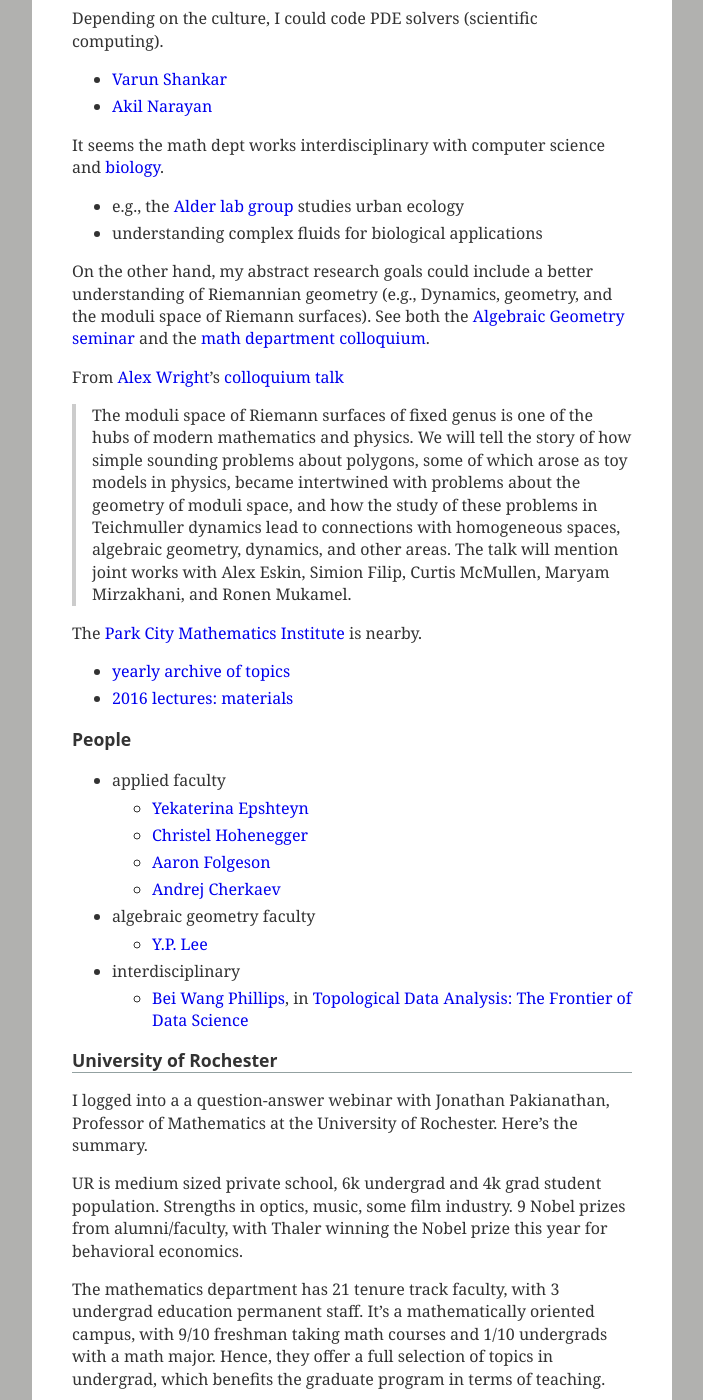
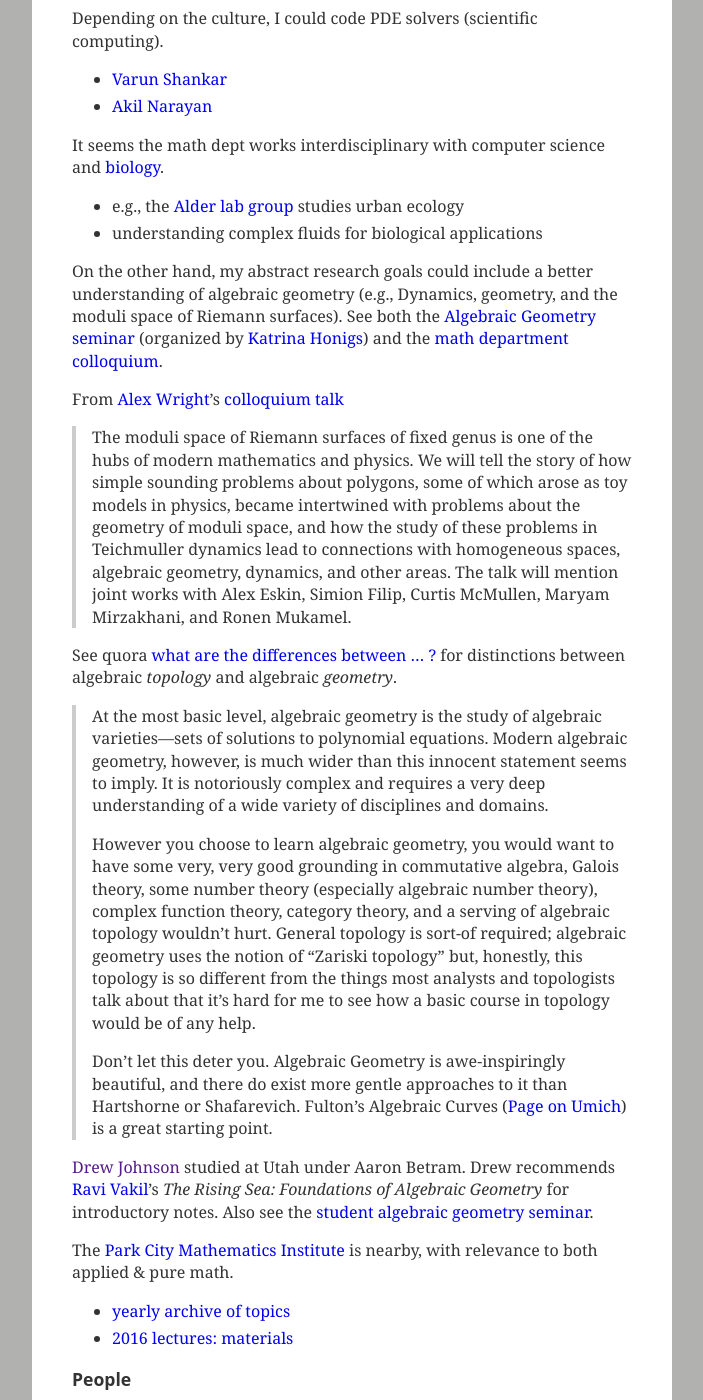
Before and after one commit to coltongrainger/blog, a Jekyll site: the page built from _posts/2017-10-18-grad-school.md, in a window 1280 px wide and 1400 px high, scrolled down 1728 px. Shown: the whole window, without its empty margins (288-991 px from the left). Built offline with Jekyll 4.4.1, drawn with Linux system fonts in a browser that asks for light colours; our own code applies the rules of GitHub Pages for plain Markdown files.

Commit message:
add upto AG.

```diff
--- a/_posts/2017-10-18-grad-school.md
+++ b/_posts/2017-10-18-grad-school.md
@@ -71,12 +71,22 @@ It seems the math dept works interdisciplinary with computer science and [biolog
 - e.g., the [Alder lab group](http://www.math.utah.edu/~adler/) studies urban ecology
 - understanding complex fluids for biological applications
 
-On the other hand, my abstract research goals could include a better understanding of Riemannian geometry (e.g., Dynamics, geometry, and the moduli space of Riemann surfaces). See both the [Algebraic Geometry seminar](https://www.math.utah.edu/agseminar/) and the [math department colloquium](http://www.math.utah.edu/research/colloquia/).
+On the other hand, my abstract research goals could include a better understanding of algebraic geometry (e.g., Dynamics, geometry, and the moduli space of Riemann surfaces). See both the [Algebraic Geometry seminar](https://www.math.utah.edu/agseminar/) (organized by [Katrina Honigs](http://www.math.utah.edu/~honigs/)) and the [math department colloquium](http://www.math.utah.edu/research/colloquia/).
 
 From [Alex Wright](https://web.stanford.edu/~amwright/)'s [colloquium talk](https://www.youtube.com/watch?v=4mY1k4mBi3s)
 > The moduli space of Riemann surfaces of fixed genus is one of the hubs of modern mathematics and physics. We will tell the story of how simple sounding problems about polygons, some of which arose as toy models in physics, became intertwined with problems about the geometry of moduli space, and how the study of these problems in Teichmuller dynamics lead to connections with homogeneous spaces, algebraic geometry, dynamics, and other areas. The talk will mention joint works with Alex Eskin, Simion Filip, Curtis McMullen, Maryam Mirzakhani, and Ronen Mukamel.
 
-The [Park City Mathematics Institute](https://pcmi.ias.edu/) is nearby.
+See quora [what are the differences between ... ?](https://www.quora.com/What-are-the-differences-between-differential-topology-differential-geometry-algebraic-topology-and-algebraic-geometry-In-what-order-does-one-usually-go-about-learning-them) for distinctions between algebraic *topology* and algebraic *geometry*.
+
+> At the most basic level, algebraic geometry is the study of algebraic varieties---sets of solutions to polynomial equations. Modern algebraic geometry, however, is much wider than this innocent statement seems to imply. It is notoriously complex and requires a very deep understanding of a wide variety of disciplines and domains.
+>
+> However you choose to learn algebraic geometry, you would want to have some very, very good grounding in commutative algebra, Galois theory, some number theory (especially algebraic number theory), complex function theory, category theory, and a serving of algebraic topology wouldn't hurt. General topology is sort-of required; algebraic geometry uses the notion of "Zariski topology" but, honestly, this topology is so different from the things most analysts and topologists talk about that it's hard for me to see how a basic course in topology would be of any help.
+>
+> Don't let this deter you. Algebraic Geometry is awe-inspiringly beautiful, and there do exist more gentle approaches to it than Hartshorne or Shafarevich. Fulton's Algebraic Curves ([Page on Umich](http://www.math.lsa.umich.edu/~wfulton/CurveBook.pdf)) is a great starting point.
+
+[Drew Johnson]() studied at Utah under Aaron Betram. Drew recommends [Ravi Vakil](http://math.stanford.edu/~vakil/216blog/index.html)'s *The Rising Sea: Foundations of Algebraic Geometry* for introductory notes. Also see the [student algebraic geometry seminar](http://www.math.utah.edu/~filipazz/seminar_fall_2017.html).
+
+The [Park City Mathematics Institute](https://pcmi.ias.edu/) is nearby, with relevance to both applied & pure math.
 - [yearly archive of topics](https://pcmi.ias.edu/archives)
 - [2016 lectures: materials](http://bookstore.ams.org/pcms-23/~~FreeAttachments/pcms-23-toc.pdf)
 
```
